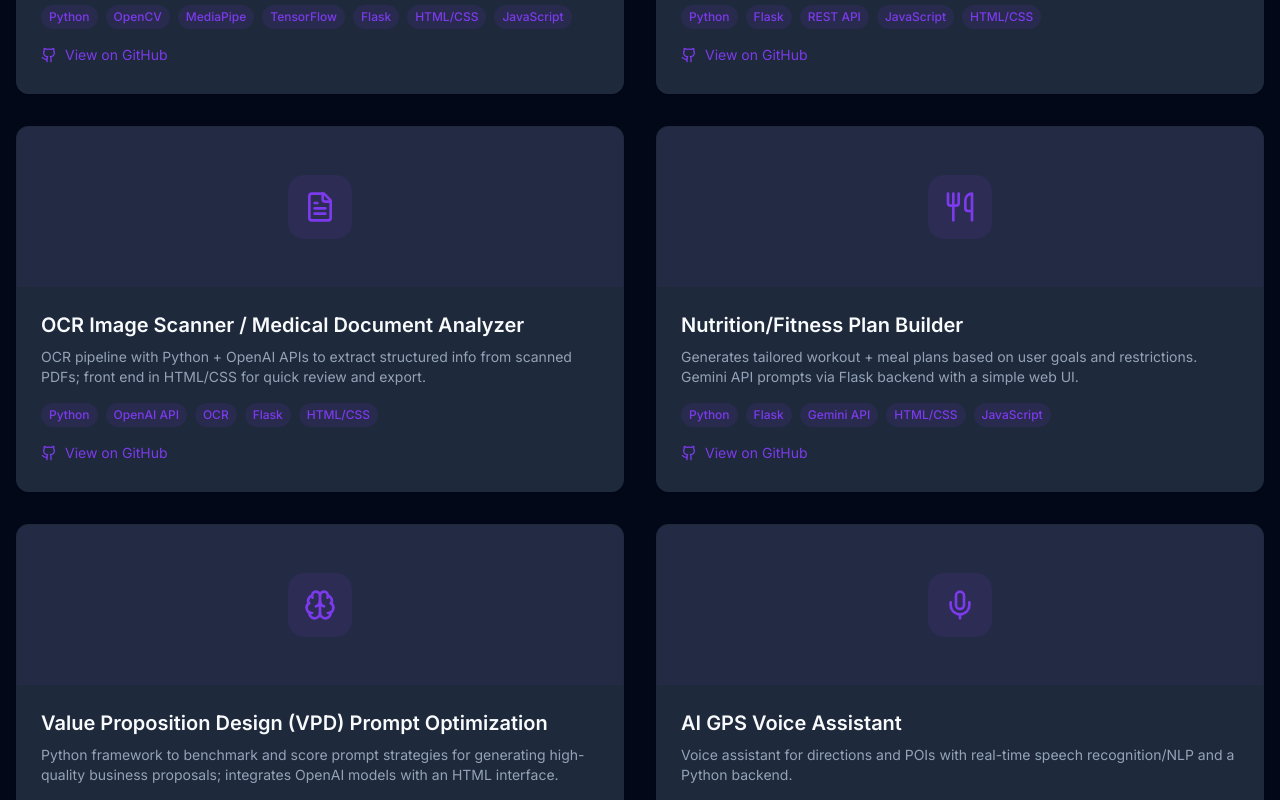
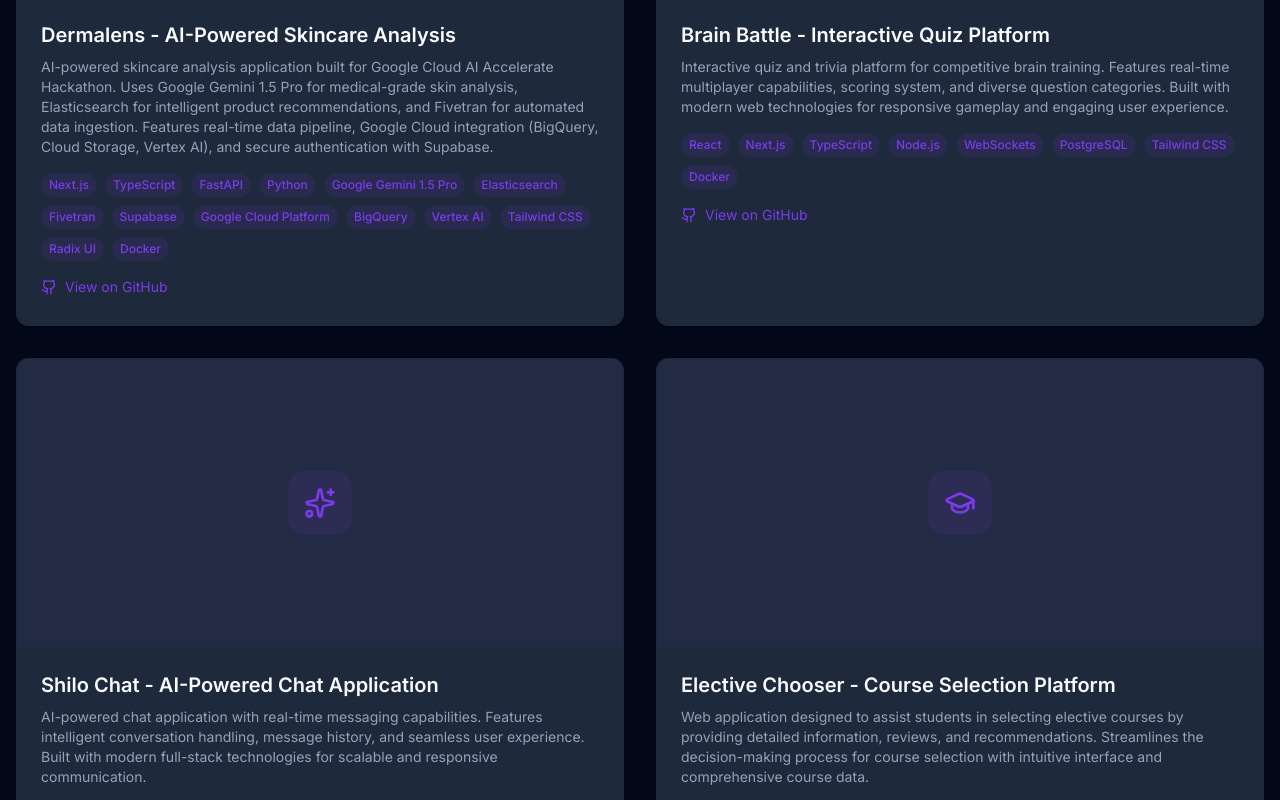
Before and after one commit to shilojeyaraj/Shilo-Personal-Portfolio, a Next.js app: page / in a window 1280 px wide. Shown: the part 4980-5780 px from the top of the page. Built offline with nearby package versions, Linux system fonts and the light colour scheme.

Commit message:
project updates

```diff
--- a/app/page.tsx
+++ b/app/page.tsx
@@ -24,7 +24,11 @@
    Brain,
    Mic,
    Bot,
-   Gamepad2
+   Gamepad2,
+   Sparkles,
+   GraduationCap,
+   Trophy,
+   Search
 
 } from 'lucide-react'
 
@@ -426,6 +430,42 @@
 const ProjectsSection = () => {
   const projects = [
     {
+      title: "Dermalens - AI-Powered Skincare Analysis",
+      description:
+        "AI-powered skincare analysis application built for Google Cloud AI Accelerate Hackathon. Uses Google Gemini 1.5 Pro for medical-grade skin analysis, Elasticsearch for intelligent product recommendations, and Fivetran for automated data ingestion. Features real-time data pipeline, Google Cloud integration (BigQuery, Cloud Storage, Vertex AI), and secure authentication with Supabase.",
+      technologies: ["Next.js", "TypeScript", "FastAPI", "Python", "Google Gemini 1.5 Pro", "Elasticsearch", "Fivetran", "Supabase", "Google Cloud Platform", "BigQuery", "Vertex AI", "Tailwind CSS", "Radix UI", "Docker"],
+      githubUrl: "https://github.com/shilojeyaraj/Dermalens",
+      featured: true,
+      icon: Search
+    },
+    {
+      title: "Brain Battle - Interactive Quiz Platform",
+      description:
+        "Interactive quiz and trivia platform for competitive brain training. Features real-time multiplayer capabilities, scoring system, and diverse question categories. Built with modern web technologies for responsive gameplay and engaging user experience.",
+      technologies: ["React", "Next.js", "TypeScript", "Node.js", "WebSockets", "PostgreSQL", "Tailwind CSS", "Docker"],
+      githubUrl: "https://github.com/shilojeyaraj/Brain-Battle",
+      featured: false,
+      icon: Trophy
+    },
+    {
+      title: "Shilo Chat - AI-Powered Chat Application",
+      description:
+        "AI-powered chat application with real-time messaging capabilities. Features intelligent conversation handling, message history, and seamless user experience. Built with modern full-stack technologies for scalable and responsive communication.",
+      technologies: ["Next.js", "TypeScript", "React", "Node.js", "FastAPI", "Python", "WebSockets", "PostgreSQL", "Supabase", "Tailwind CSS"],
+      githubUrl: "https://github.com/shilojeyaraj/Shilo-chat",
+      featured: false,
+      icon: Sparkles
+    },
+    {
+      title: "Elective Chooser - Course Selection Platform",
+      description:
+        "Web application designed to assist students in selecting elective courses by providing detailed information, reviews, and recommendations. Streamlines the decision-making process for course selection with intuitive interface and comprehensive course data.",
+      technologies: ["React", "Next.js", "TypeScript", "FastAPI", "Python", "PostgreSQL", "Supabase", "Tailwind CSS", "Docker"],
+      githubUrl: "https://github.com/shilojeyaraj/Elective-chooser",
+      featured: false,
+      icon: GraduationCap
+    },
+    {
       title: "Gym Posture Corrector (Real-Time Form Feedback)",
       description:
         "Real-time posture analysis using OpenCV/MediaPipe to extract skeletal keypoints and a TensorFlow classifier to distinguish good vs. bad exercise form. Flask + JS UI for instant feedback.",
@@ -529,8 +569,8 @@
                   project.featured ? 'md:col-span-1' : ''
                 }`}
               >
-                {/* Icon header instead of image */}
-                <div className="relative h-40 flex items-center justify-center bg-primary/5">
+                {/* Project image/logo header */}
+                <div className="relative h-64 md:h-72 flex items-center justify-center bg-primary/5">
                   <div className="absolute top-4 left-4">
                     {project.featured && (
                       <div className="flex items-center bg-primary text-primary-foreground px-2 py-1 rounded-full text-xs font-medium">
```
